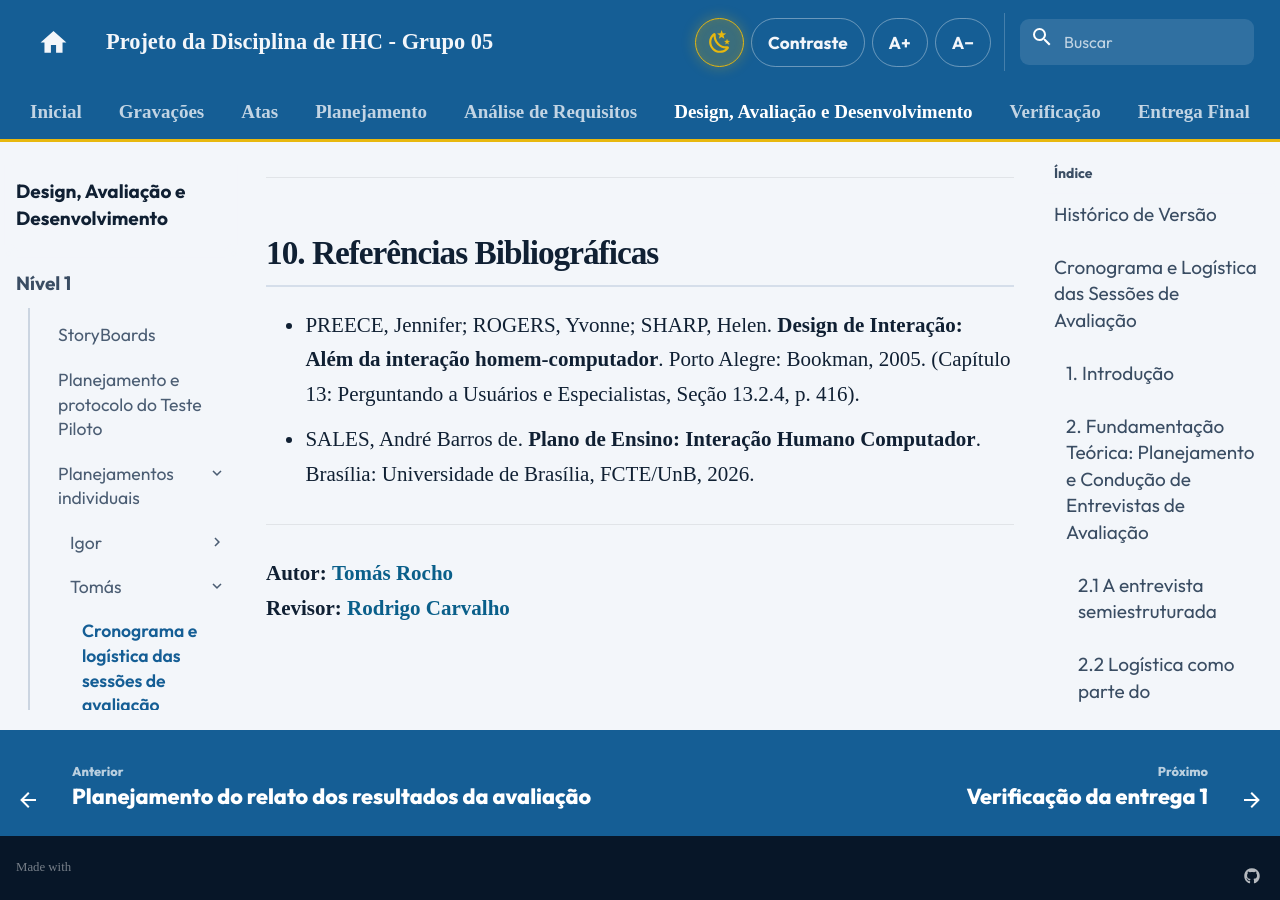
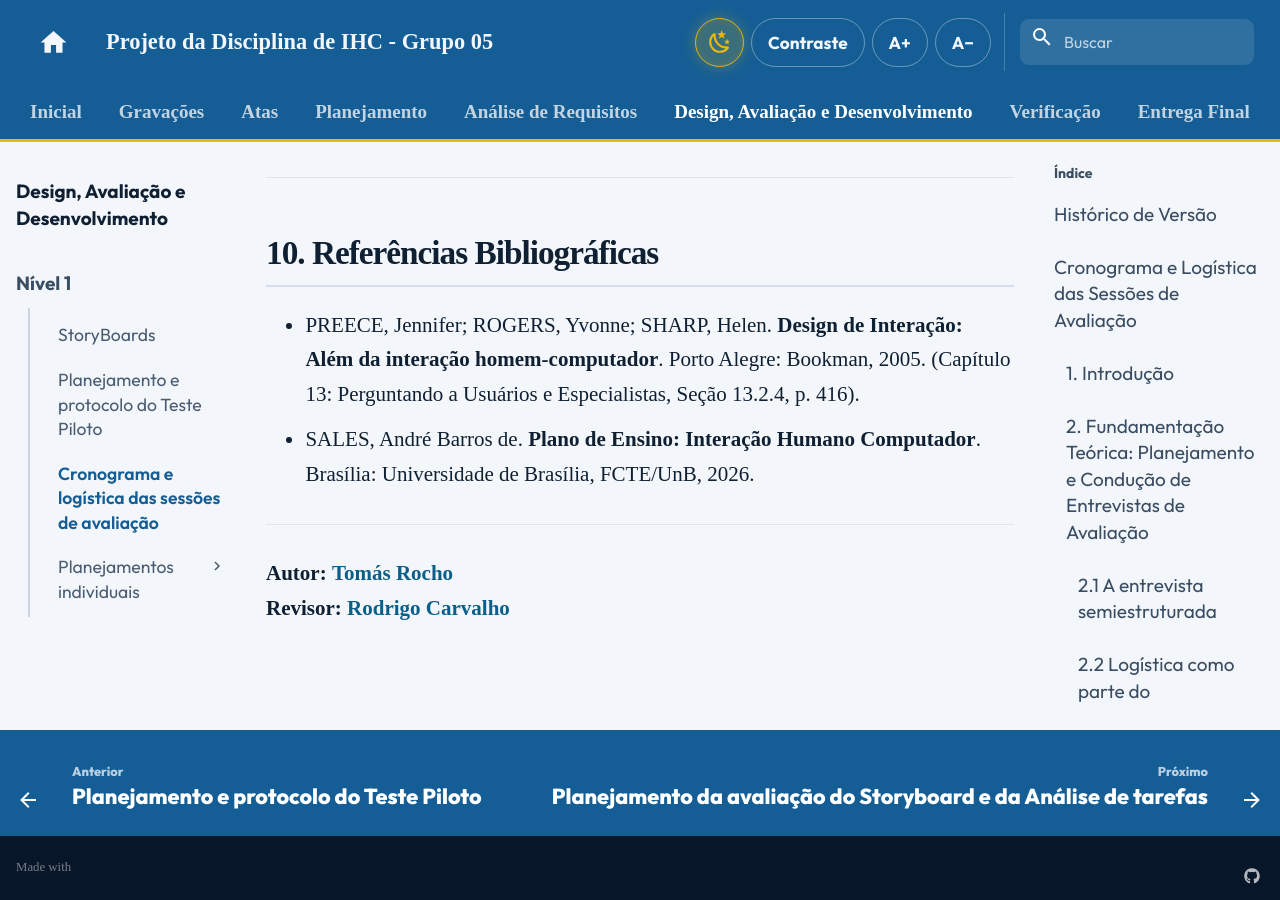
Before and after one commit to Interacao-Humano-Computador/2026.2-Grupo05, an MkDocs documentation site: the page built from docs/design-avaliacao-desenvolvimento/nivel1/cronograma-e-logistica-das-sessoes.md, in a window 1280 px wide and 900 px high, scrolled down 19449 px. Built offline with MkDocs 1.6.1 and Material for MkDocs 9.7.7, drawn with Linux system fonts in a browser that asks for light colours; comment, search, counter and statistics services are not loaded.

Commit message:
docs: cronograma e logistica das sessoes e planejamento individual tomas

```diff
--- a/docs/design-avaliacao-desenvolvimento/nivel1/planejamentos-individuais/Tomas/tomas-cronograma-e-logistica-das-sessoes.md
+++ b/docs/design-avaliacao-desenvolvimento/nivel1/cronograma-e-logistica-das-sessoes.md
@@ -16,7 +16,7 @@
 
 ## 1. Introdução
 
-As avaliações da Etapa 5 serão **entrevistas semiestruturadas orientadas a tarefas**. Nelas, o participante conhece um storyboard e os modelos de tarefa (HTA e CTT) correspondentes e comenta se a história e os passos representam a sua realidade. O procedimento de cada sessão segue o roteiro ensaiado no [Planejamento e Protocolo do Teste Piloto](../../planejamento-e-protocolo-do-teste-piloto.md).
+As avaliações da Etapa 5 serão **entrevistas semiestruturadas orientadas a tarefas**. Nelas, o participante conhece um storyboard e os modelos de tarefa (HTA e CTT) correspondentes e comenta se a história e os passos representam a sua realidade. O procedimento de cada sessão segue o roteiro ensaiado no [Planejamento e Protocolo do Teste Piloto](planejamento-e-protocolo-do-teste-piloto.md).
 
 Como o grupo produziu **7 storyboards**, cada um ligado a uma tarefa da Análise de Tarefas, o cronograma prevê **7 sessões**, uma por storyboard. Cada sessão tem um participante convidado com o perfil da persona retratada, e a agenda inclui um horário de reserva.
 
@@ -68,10 +68,10 @@
 | # | Premissa | Justificativa |
 | :---: | :--- | :--- |
 | **1** | As sessões só começam **depois do teste piloto (17/10)**. | O piloto calibra o roteiro, o tempo e a gravação. Os ajustes são consolidados até 18/10, e as sessões começam em 19/10. |
-| **2** | Todas as sessões terminam **até 22/10**, com reserva em 23/10. | A entrega da Etapa 5 é em 25/10, e a revisão por pares é em 23/10 (ver o [Cronograma](../../../../planejamento/cronograma.md)). Assim sobram dois dias para consolidar os dados. |
+| **2** | Todas as sessões terminam **até 22/10**, com reserva em 23/10. | A entrega da Etapa 5 é em 25/10, e a revisão por pares é em 23/10 (ver o [Cronograma](../../planejamento/cronograma.md)). Assim sobram dois dias para consolidar os dados. |
 | **3** | **Uma sessão por storyboard**, com um participante do perfil da persona retratada. | Cada storyboard está ligado a uma tarefa e a um perfil de usuário. Avaliá-lo com alguém desse perfil dá mais validade às respostas. |
 | **4** | Cada sessão tem **duração prevista de 45 min**, em uma janela de 60 min. | O roteiro do piloto estima cerca de 36 min. Os 15 min restantes servem para atrasos, conexão e anotações finais. |
-| **5** | Os horários seguem o **[HeatMap de disponibilidade](../../../../planejamento/HeatMap_do_Grupo.md)** da equipe. | As noites de dias úteis, a partir das 19h30, têm boa disponibilidade da equipe e também dos participantes que trabalham ou estudam durante o dia. |
+| **5** | Os horários seguem o **[HeatMap de disponibilidade](../../planejamento/HeatMap_do_Grupo.md)** da equipe. | As noites de dias úteis, a partir das 19h30, têm boa disponibilidade da equipe e também dos participantes que trabalham ou estudam durante o dia. |
 | **6** | **O autor do storyboard não conduz a própria sessão.** A condução fica com o revisor por pares do autor, e o autor atua como observador. | Evita que o condutor defenda o próprio artefato ou induza respostas, como orienta o roteiro do piloto (Seção 4.3). |
 
 <div align="center">
@@ -90,13 +90,13 @@
 
 | Sessão | Data e horário | Local / ambiente virtual | Avaliador (condução) | Observador / anotador | Participante convidado (perfil) | Storyboard avaliado | Tarefa avaliada (HTA/CTT) |
 | :---: | :--- | :--- | :--- | :--- | :--- | :--- | :--- |
-| **S1** | 19/10/2026 (seg), 19:30–20:30 | Microsoft Teams (link enviado no convite) | Gabriel Cardone | Igor Dantas Araújo | **P01**: estudante universitário que usa ônibus todos os dias para ir à faculdade (perfil de João Pedro Carvalho) | Storyboard 01: Alerta inteligente de saída | [TAR-01](../../../../analise-de-requisitos/analise-de-tarefas/tar-01-alerta-saida.md) |
-| **S2** | 19/10/2026 (seg), 20:45–21:45 | Microsoft Teams | Igor Dantas Araújo | Gabriel Cardone | **P02**: pessoa com mobilidade reduzida (temporária ou permanente) que usa ou já precisou de transporte adaptado (perfil de Larissa Ferreira Lima) | Storyboard 02: Pré-agendamento no DF Acessível | [TAR-02](../../../../analise-de-requisitos/analise-de-tarefas/tar-02-df-acessivel.md) |
-| **S3** | 20/10/2026 (ter), 19:30–20:30 | Microsoft Teams | Arthur Mariani | Lucas Araújo | **P03**: trabalhador que usa ônibus diariamente e planeja os trajetos só pelo celular (perfil de Marcos Paulo Vieira) | Storyboard 03: Planejamento de rota por origem/destino | [TAR-03](../../../../analise-de-requisitos/analise-de-tarefas/tar-03-planejamento-rota.md) |
-| **S4** | 20/10/2026 (ter), 20:45–21:45 | Microsoft Teams, ou chamada de vídeo pelo celular se o participante preferir | Lucas Araújo | Carlos Costa | **P04**: motorista de ônibus do STPC/DF (perfil de Valdir Soares) | Storyboard 04: Consulta de escala e alertas operacionais | [TAR-04/TAR-05](../../../../analise-de-requisitos/analise-de-tarefas/analise-hta-ctt-motorista.md) |
-| **S5** | 21/10/2026 (qua), 19:30–20:30 | Microsoft Teams | Rodrigo Carvalho | Tomás Rocho | **P05**: trabalhador que se desloca de ônibus para endereços diferentes durante o expediente, como técnico de manutenção ou prestador de serviço (perfil de Heitor Santos Júnior) | Storyboard 05: Consulta de rotas e desvios para novos endereços | [TAR-03](../../../../analise-de-requisitos/analise-de-tarefas/tar-03-planejamento-rota.md) e [Cenário 9](../../../../analise-de-requisitos/cenarios/cenario-9-endereco-novo.md) |
-| **S6** | 21/10/2026 (qua), 20:45–21:45 | Microsoft Teams | Tomás Rocho | Rodrigo Carvalho | **P06**: passageira ou passageiro que acompanha o ônibus em tempo real pelo DF no Ponto (perfil de Mariana Borges Almeida) | Storyboard 06: Rastreamento em tempo real no DF no Ponto | [TAR-06](../../../../analise-de-requisitos/analise-de-tarefas/tar-06-df-no-ponto.md) |
-| **S7** | 22/10/2026 (qui), 20:00–21:00 | Microsoft Teams | Carlos Costa | Arthur Mariani | **P07**: trabalhador com carteira assinada que usa Vale-Transporte no cartão (perfil de Maria Eduarda Santos) | Storyboard 07: Regularização de crédito de Vale-Transporte | [TAR-07](../../../../analise-de-requisitos/analise-de-tarefas/tar-07-credito-vale-transporte.md) |
+| **S1** | 19/10/2026 (seg), 19:30–20:30 | Microsoft Teams (link enviado no convite) | Gabriel Cardone | Igor Dantas Araújo | **P01**: estudante universitário que usa ônibus todos os dias para ir à faculdade (perfil de João Pedro Carvalho) | Storyboard 01: Alerta inteligente de saída | [TAR-01](../../analise-de-requisitos/analise-de-tarefas/tar-01-alerta-saida.md) |
+| **S2** | 19/10/2026 (seg), 20:45–21:45 | Microsoft Teams | Igor Dantas Araújo | Gabriel Cardone | **P02**: pessoa com mobilidade reduzida (temporária ou permanente) que usa ou já precisou de transporte adaptado (perfil de Larissa Ferreira Lima) | Storyboard 02: Pré-agendamento no DF Acessível | [TAR-02](../../analise-de-requisitos/analise-de-tarefas/tar-02-df-acessivel.md) |
+| **S3** | 20/10/2026 (ter), 19:30–20:30 | Microsoft Teams | Arthur Mariani | Lucas Araújo | **P03**: trabalhador que usa ônibus diariamente e planeja os trajetos só pelo celular (perfil de Marcos Paulo Vieira) | Storyboard 03: Planejamento de rota por origem/destino | [TAR-03](../../analise-de-requisitos/analise-de-tarefas/tar-03-planejamento-rota.md) |
+| **S4** | 20/10/2026 (ter), 20:45–21:45 | Microsoft Teams, ou chamada de vídeo pelo celular se o participante preferir | Lucas Araújo | Carlos Costa | **P04**: motorista de ônibus do STPC/DF (perfil de Valdir Soares) | Storyboard 04: Consulta de escala e alertas operacionais | [TAR-04/TAR-05](../../analise-de-requisitos/analise-de-tarefas/analise-hta-ctt-motorista.md) |
+| **S5** | 21/10/2026 (qua), 19:30–20:30 | Microsoft Teams | Rodrigo Carvalho | Tomás Rocho | **P05**: trabalhador que se desloca de ônibus para endereços diferentes durante o expediente, como técnico de manutenção ou prestador de serviço (perfil de Heitor Santos Júnior) | Storyboard 05: Consulta de rotas e desvios para novos endereços | [TAR-03](../../analise-de-requisitos/analise-de-tarefas/tar-03-planejamento-rota.md) e [Cenário 9](../../analise-de-requisitos/cenarios/cenario-9-endereco-novo.md) |
+| **S6** | 21/10/2026 (qua), 20:45–21:45 | Microsoft Teams | Tomás Rocho | Rodrigo Carvalho | **P06**: passageira ou passageiro que acompanha o ônibus em tempo real pelo DF no Ponto (perfil de Mariana Borges Almeida) | Storyboard 06: Rastreamento em tempo real no DF no Ponto | [TAR-06](../../analise-de-requisitos/analise-de-tarefas/tar-06-df-no-ponto.md) |
+| **S7** | 22/10/2026 (qui), 20:00–21:00 | Microsoft Teams | Carlos Costa | Arthur Mariani | **P07**: trabalhador com carteira assinada que usa Vale-Transporte no cartão (perfil de Maria Eduarda Santos) | Storyboard 07: Regularização de crédito de Vale-Transporte | [TAR-07](../../analise-de-requisitos/analise-de-tarefas/tar-07-credito-vale-transporte.md) |
 | **Reserva** | 23/10/2026 (sex), 20:00–21:00 | Microsoft Teams | Conforme a sessão remarcada | Conforme a sessão remarcada | Participante de uma sessão que não ocorreu ou precisou ser interrompida | Conforme a sessão remarcada | Conforme a sessão remarcada |
 
 <div align="center">
@@ -142,7 +142,7 @@
 | Estudante universitário | P01 | Colegas da FCTE/UnB Gama, por WhatsApp | Igor Dantas Araújo |
 | Pessoa com mobilidade reduzida | P02 | Rede de contatos da equipe (familiares e conhecidos) | Gabriel Cardone |
 | Trabalhador que planeja trajetos pelo celular | P03 | Rede de contatos da equipe | Lucas Araújo |
-| Motorista do STPC/DF | P04 | Novo convite ao motorista entrevistado na Etapa 2 ([Entrevistas](../../../../analise-de-requisitos/entrevistas.md)) ou a outro motorista indicado por ele | Carlos Costa |
+| Motorista do STPC/DF | P04 | Novo convite ao motorista entrevistado na Etapa 2 ([Entrevistas](../../analise-de-requisitos/entrevistas.md)) ou a outro motorista indicado por ele | Carlos Costa |
 | Trabalhador que se desloca para endereços variados | P05 | Rede de contatos da equipe (técnicos, prestadores de serviço) | Tomás Rocho |
 | Usuário do DF no Ponto | P06 | Passageiros entrevistados na Etapa 2 ou rede de contatos | Rodrigo Carvalho |
 | Trabalhador com Vale-Transporte | P07 | Rede de contatos da equipe | Arthur Mariani |
@@ -173,7 +173,7 @@
 | **Plataforma alternativa** | Google Meet, se o Teams falhar ou o participante não conseguir entrar. | Avaliador (condução) |
 | **Gravação de reserva** | OBS Studio ou 123APPS no computador do observador (captura local de tela e áudio). | Observador |
 | **Materiais exibidos** | Storyboard da sessão, resumo do cenário e da persona, diagramas HTA e CTT da tarefa. | Avaliador (condução) |
-| **Termo de consentimento** | [TCLE Pesquisa Transporte](../../../../assets/PDFs/TCLE_Pesquisa_Transporte.pdf), enviado com antecedência e lido no início da sessão. | Avaliador (condução) |
+| **Termo de consentimento** | [TCLE Pesquisa Transporte](../../assets/PDFs/TCLE_Pesquisa_Transporte.pdf), enviado com antecedência e lido no início da sessão. | Avaliador (condução) |
 | **Ficha de anotação** | Roteiro de observação do avaliador, com espaço para tempos, dúvidas e comentários do participante. | Observador |
 | **Armazenamento** | Pasta compartilhada da equipe, com acesso restrito aos integrantes. Os arquivos são nomeados pelo código da sessão (ex.: `S5-P05-gravacao.mp4`). | Observador |
 | **Custo** | R\$ 0,00 (plataformas gratuitas ou institucionais e equipamentos próprios). | Equipe |
@@ -273,7 +273,7 @@
 
 Conforme as diretrizes da disciplina, a fundamentação sobre o planejamento e a condução de entrevistas encontra-se no livro de referência:
 
-![Imagem 1](../../../../assets/prints_referencias/print-teoria-entrevistas.png)
+![Imagem 1](../../assets/prints_referencias/print-teoria-entrevistas.png)
 *Imagem 1 - Preece, Rogers e Sharp, 2005, Cap. 13, Seção 13.2.4, p. 416*
 
 ---
--- a/mkdocs.yml
+++ b/mkdocs.yml
@@ -185,12 +185,14 @@
     - Nível 1:
       - StoryBoards: design-avaliacao-desenvolvimento/nivel1/storyboards.md
       - Planejamento e protocolo do Teste Piloto: design-avaliacao-desenvolvimento/nivel1/planejamento-e-protocolo-do-teste-piloto.md
+      - Cronograma e logística das sessões de avaliação: design-avaliacao-desenvolvimento/nivel1/cronograma-e-logistica-das-sessoes.md
       - Planejamentos individuais:
         - Igor:
           - Planejamento da avaliação do Storyboard e da Análise de tarefas: design-avaliacao-desenvolvimento/nivel1/planejamentos-individuais/Igor/igor-planejamento-avaliacao.md
           - Planejamento do relato dos resultados da avaliação: design-avaliacao-desenvolvimento/nivel1/planejamentos-individuais/Igor/igor-planejamento-relato-resultados-avaliacao.md
         - Tomás:
-          - Cronograma e logística das sessões de avaliação: design-avaliacao-desenvolvimento/nivel1/planejamentos-individuais/Tomas/tomas-cronograma-e-logistica-das-sessoes.md
+          - Planejamento da avaliação do Storyboard e da Análise de tarefas: design-avaliacao-desenvolvimento/nivel1/planejamentos-individuais/Tomas/tomas-planejamento-avaliacao.md
+          - Planejamento do relato dos resultados da avaliação: design-avaliacao-desenvolvimento/nivel1/planejamentos-individuais/Tomas/tomas-planejamento-relato-resultados-avaliacao.md
 
   - Verificação:
     - Verificação da entrega 1: verificacao/verif1.md
```
Also changed, not shown: docs/design-avaliacao-desenvolvimento/nivel1/planejamentos-individuais/Tomas/tomas-planejamento-avaliacao.md (added, +158 -0 lines), docs/design-avaliacao-desenvolvimento/nivel1/planejamentos-individuais/Tomas/tomas-planejamento-relato-resultados-avaliacao.md (added, +157 -0 lines), docs/design-avaliacao-desenvolvimento/nivel1/storyboards.md (+4 -4 lines), docs/assets/storyboards/Storyboard-5-Tomas.jpg.
